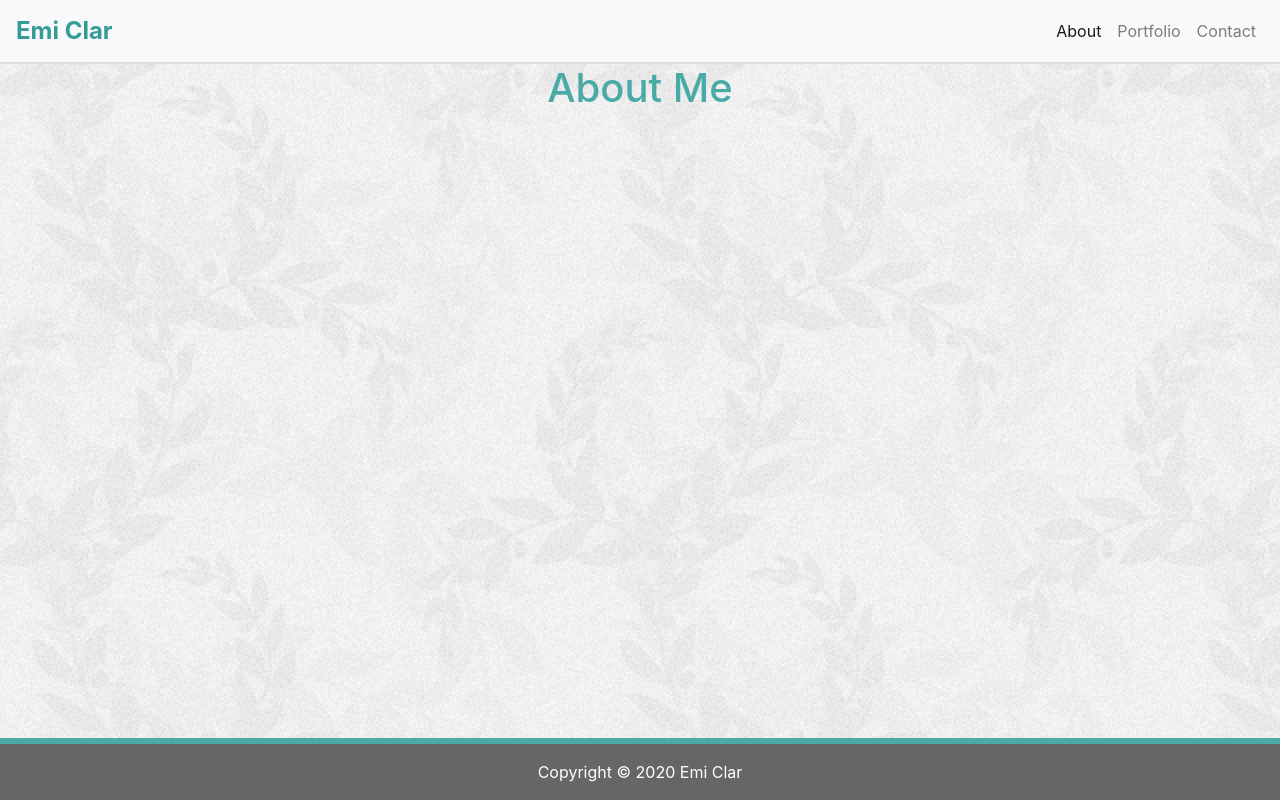
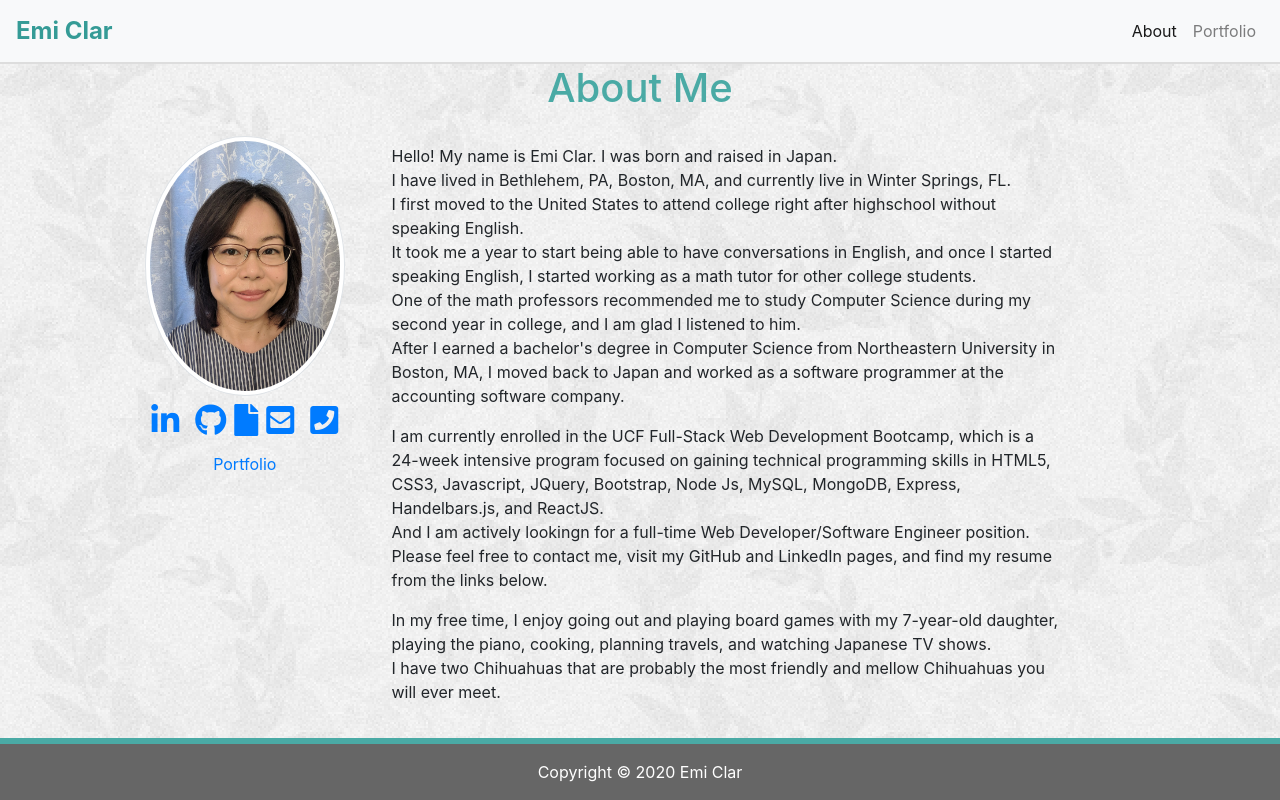
Before and after one commit to Emi-dev/react-portfolio, a React (Create React App) app: page / in a window 1280 px wide. Built offline with nearby package versions, Linux system fonts and the light colour scheme.

Commit message:
Added MyInfo component.

```diff
--- a/src/App.js
+++ b/src/App.js
@@ -3,7 +3,6 @@ import { BrowserRouter as Router, Route } from "react-router-dom";
 import Navbar from "./components/Navbar";
 import About from "./pages/About";
 import Portfolio from "./pages/Portfolio";
-import Contact from "./pages/Contact";
 import Wrapper from "./components/Wrapper";
 
 function App() {
@@ -15,7 +14,6 @@ function App() {
           <Route exact path="/" component={About} />
           <Route exact path="/about" component={About} />
           <Route exact path="/portfolio" component={Portfolio} />
-          <Route exact path="/contact" component={Contact} />
         </Wrapper>
       </div>
     </Router>
--- /dev/null
+++ b/src/components/MyInfor/index.js
@@ -0,0 +1,35 @@
+import React from "react";
+import { Link } from "react-router-dom";
+
+function MyInfo() {
+    return (
+        <div>
+            <div class="snsLinks text-center my-0">
+                <a href="https://www.linkedin.com/in/emiclar/" target="_blank" rel="noopener noreferrer">
+                    <i class="fab fa-linkedin-in fa-2x m-2"></i>
+                </a>
+                <a href="https://github.com/Emi-dev" target="_blank" rel="noopener noreferrer">
+                    <i className="fab fa-github fa-2x m-2"></i>
+                </a>
+                <a href="/images/Emi Clar_Resume_May2020.pdf" target="_block">
+                    <i class="fas fa-file fa-2x mt-2"></i>
+                </a>
+                <a href="mailto:kotaki@gmail.com" target="_top">
+                    <i class="fas fa-envelope-square fa-2x m-2"></i>
+                </a>
+                <a href="tel:201-588-1206">
+                    <i class="fas fa-phone-square fa-2x m-2"></i>
+                </a>
+            </div>
+
+            <Link
+                to="/portfolio"
+                className={window.location.pathname === "/portfolio" ? "nav-link active" : "nav-link"}
+            >
+                Portfolio
+            </Link>
+        </div>
+    );
+}
+
+export default MyInfo;
--- a/src/components/Navbar/index.js
+++ b/src/components/Navbar/index.js
@@ -36,14 +36,6 @@ function Navbar() {
               Portfolio
             </Link>
           </li>
-          <li className="nav-item">
-            <Link
-              to="/contact"
-              className={window.location.pathname === "/contact" ? "nav-link active" : "nav-link"}
-            >
-              Contact
-            </Link>
-          </li>
         </ul>
       </div>
     </nav>
--- a/src/pages/About.js
+++ b/src/pages/About.js
@@ -1,13 +1,45 @@
 import React from "react";
 import Header from "../components/Header";
+import MyInfo from "../components/MyInfor";
 
 function About() {
     return (
+        <div>
         <div>
             <Header
                 page="About Me"
             />
         </div>
+
+        <div class="row mt-4">
+            <div class="col-xs-12 col-sm-5 col-md-4 col-lg-3">
+                <img class="img-fluid img-thumbnail rounded-circle" src="/images/Emi2019.jpg" alt="Emi Clar"/>
+                <MyInfo />
+            </div>
+
+            <div class="col-xs-12 col-sm-8 col-md-8 col-lg-8 mt-2 text-left">
+                <p>
+                    Hello! My name is Emi Clar. I was born and raised in Japan.<br/>
+                    I have lived in Bethlehem, PA, Boston, MA, and currently live in Winter Springs, FL.<br/>
+                    I first moved to the United States to attend college right after highschool without speaking English.<br/>
+                    It took me a year to start being able to have conversations in English, and once I started speaking English, I started working as a math tutor for other college students.<br/>
+                    One of the math professors recommended me to study Computer Science during my second year in college, and I am glad I listened to him.<br/>
+
+                    After I earned a bachelor's degree in Computer Science from Northeastern University in Boston, MA, I moved back to Japan and worked as a software programmer at the accounting software company.
+                </p>
+                <p>
+                    I am currently enrolled in the UCF Full-Stack Web Development Bootcamp, which is a 24-week intensive program focused on gaining technical programming skills in HTML5, CSS3,
+                    Javascript, JQuery, Bootstrap, Node Js, MySQL, MongoDB, Express, Handelbars.js, and ReactJS.<br/>
+                    And I am actively lookingn for a full-time Web Developer/Software Engineer position.<br/>
+                    Please feel free to contact me, visit my GitHub and LinkedIn pages, and find my resume from the links below.<br/>
+                </p>
+                <p>
+                    In my free time, I enjoy going out and playing board games with my 7-year-old daughter, playing the piano, cooking, planning travels, and watching Japanese TV shows.<br/>
+                    I have two Chihuahuas that are probably the most friendly and mellow Chihuahuas you will ever meet.
+                </p>
+            </div>
+        </div>
+        </div>
     );
 }
 
--- a/src/pages/Contact.js
+++ /dev/null
@@ -1,14 +0,0 @@
-import React from "react";
-import Header from "../components/Header";
-
-function Portfolio() {
-    return (
-        <div>
-            <Header
-                page="Contact"
-            />
-        </div>
-    );
-}
-
-export default Portfolio;
--- a/src/pages/Portfolio.js
+++ b/src/pages/Portfolio.js
@@ -2,6 +2,7 @@ import React from "react";
 import Project from "../components/Project";
 import Projects from "../assets/data/projects.json";
 import Header from "../components/Header";
+import MyInfo from "../components/MyInfor";
 
 function Portfolio() {
     return (
@@ -20,6 +21,7 @@ function Portfolio() {
                     />
                 ))}
             </div>
+            <MyInfo />
         </div>
     );
 }
```
Also changed, not shown: public/images/Emi2019.jpg (added), src/components/MyInfor/style.css (added), 1 other file (tests, documents, lock files or other folders).
